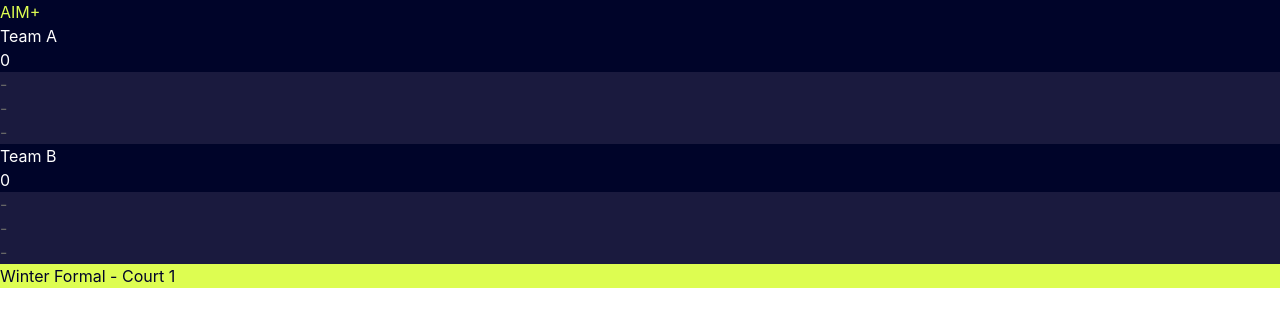
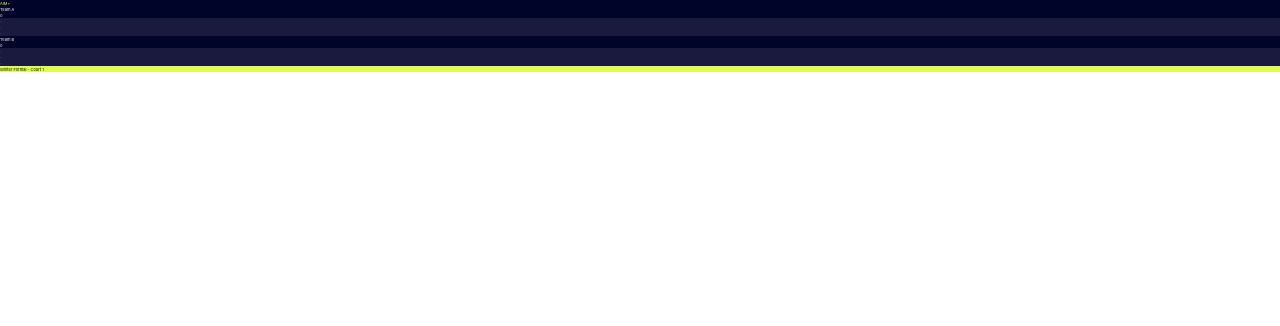
Before and after one commit to matthewwle/SV-Scoreboard-App, a React (Vite) app in the folder frontend/: page /court/1 in a window 1280 px wide. Shown: the top 326 px of the page. Built offline with nearby package versions, Linux system fonts and the light colour scheme; no server answers.

Commit message:
Scale down scoreboard overlay to 25% for Larix embedding

```diff
--- a/frontend/src/pages/OverlayUI.tsx
+++ b/frontend/src/pages/OverlayUI.tsx
@@ -29,6 +29,7 @@ function OverlayUI() {
   }, [courtIdNum]);
 
   return (
+    <div style={{ transform: 'scale(0.25)', transformOrigin: 'top left', width: '400vw', height: '400vh' }}>
       <div className="min-h-screen flex items-start justify-center p-8" style={{ backgroundColor: 'transparent' }}>
         <div className="w-full max-w-5xl">
           {/* Compact Horizontal Scoreboard */}
@@ -114,6 +115,7 @@ function OverlayUI() {
           </div>
         </div>
       </div>
+    </div>
   );
 }
 
```
Lines whose indentation alone changed are shown as unchanged.
